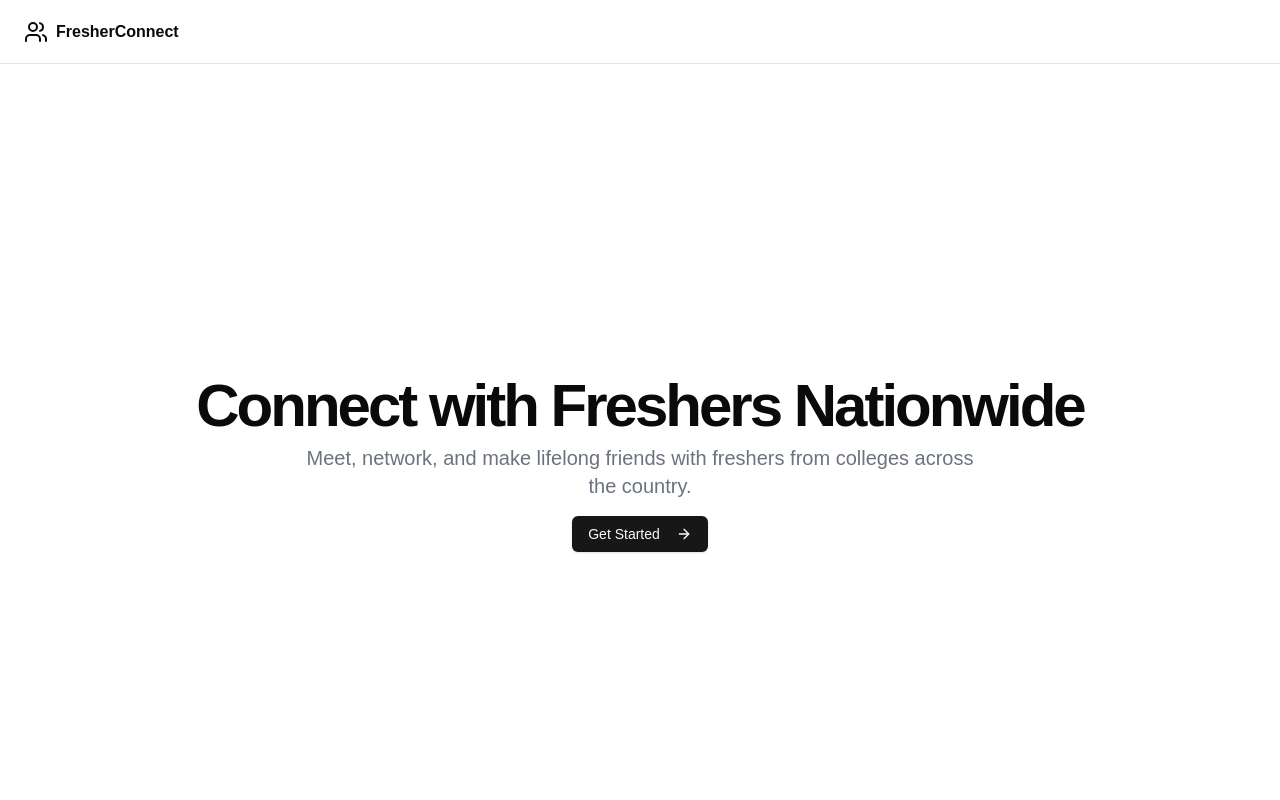
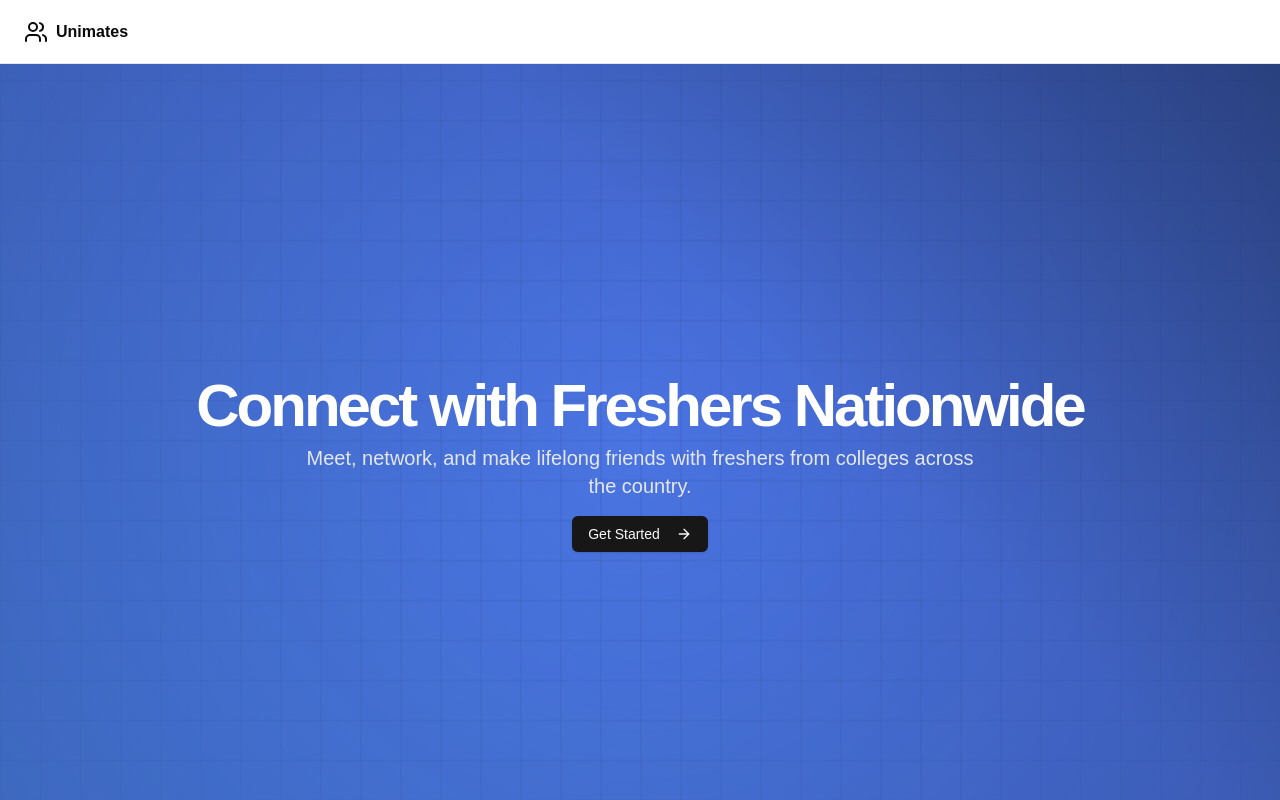
Before and after one commit to vverma022/unimates, a Next.js app: page / in a window 1280 px wide. Shown: the top 800 px of the page. Built offline with nearby package versions, Linux system fonts and the light colour scheme.

Commit message:
added animation

```diff
--- a/app/globals.css
+++ b/app/globals.css
@@ -70,3 +70,28 @@ body {
     @apply bg-background text-foreground;
   }
 }
+
+@keyframes gradient {
+  0% {
+    background-position: 0% 50%;
+  }
+  50% {
+    background-position: 100% 50%;
+  }
+  100% {
+    background-position: 0% 50%;
+  }
+}
+
+@keyframes wave {
+  0% {
+    transform: translateY(0);
+  }
+  100% {
+    transform: translateY(-40px);
+  }
+}
+
+.animate-gradient {
+  animation: gradient 15s ease infinite;
+}
--- a/app/mcomponents/header.tsx
+++ b/app/mcomponents/header.tsx
@@ -6,7 +6,7 @@ export default function HeaderWithoutNav() {
     <header className="px-4 lg:px-6 h-16 flex items-center justify-between border-b">
       <Link className="flex items-center justify-center" href="/">
         <Users className="h-6 w-6 mr-2" />
-        <span className="font-bold">FresherConnect</span>
+        <span className="font-bold">Unimates</span>
       </Link>
     </header>
   )
--- a/app/page.tsx
+++ b/app/page.tsx
@@ -9,14 +9,40 @@ export default function LandingPage() {
     <div className="flex flex-col min-h-screen">
       <HeaderWithoutNav />
       <main className="flex-1 flex flex-col items-center">
-        <section className="w-full min-h-screen flex items-center justify-center">
-          <div className="container px-4 md:px-6 max-w-7xl mx-auto">
+        <section className="w-full min-h-screen flex items-center justify-center relative overflow-hidden">
+          <div
+            className="absolute inset-0 bg-gradient-to-br animate-gradient"
+            style={{
+              backgroundImage: `linear-gradient(45deg,
+                rgba(15, 23, 42, 1),
+                rgba(56, 189, 248, 0.8),
+                rgba(59, 130, 246, 0.9),
+                rgba(29, 78, 216, 0.8),
+                rgba(15, 23, 42, 1)
+              )`,
+              backgroundSize: '400% 400%',
+              animation: 'gradient 15s ease infinite'
+            }}
+          />
+          <div
+            className="absolute inset-0 opacity-30"
+            style={{
+              backgroundImage: `
+                radial-gradient(circle at center, transparent 0%, rgba(15, 23, 42, 0.8) 100%),
+                linear-gradient(rgba(15, 23, 42, 0.2) 2px, transparent 2px),
+                linear-gradient(90deg, rgba(15, 23, 42, 0.2) 2px, transparent 2px)
+              `,
+              backgroundSize: '100% 100%, 40px 40px, 40px 40px',
+              animation: 'wave 10s linear infinite'
+            }}
+          />
+          <div className="container px-4 md:px-6 max-w-7xl mx-auto relative z-10">
             <div className="flex flex-col items-center space-y-4 text-center">
               <div className="space-y-2">
-                <h1 className="text-3xl font-bold tracking-tighter sm:text-4xl md:text-5xl lg:text-6xl/none">
+                <h1 className="text-3xl font-bold tracking-tighter sm:text-4xl md:text-5xl lg:text-6xl/none text-white">
                   Connect with Freshers Nationwide
                 </h1>
-                <p className="mx-auto max-w-[700px] text-gray-500 md:text-xl dark:text-gray-400">
+                <p className="mx-auto max-w-[700px] text-gray-200 md:text-xl">
                   Meet, network, and make lifelong friends with freshers from colleges across the country.
                 </p>
               </div>
```
